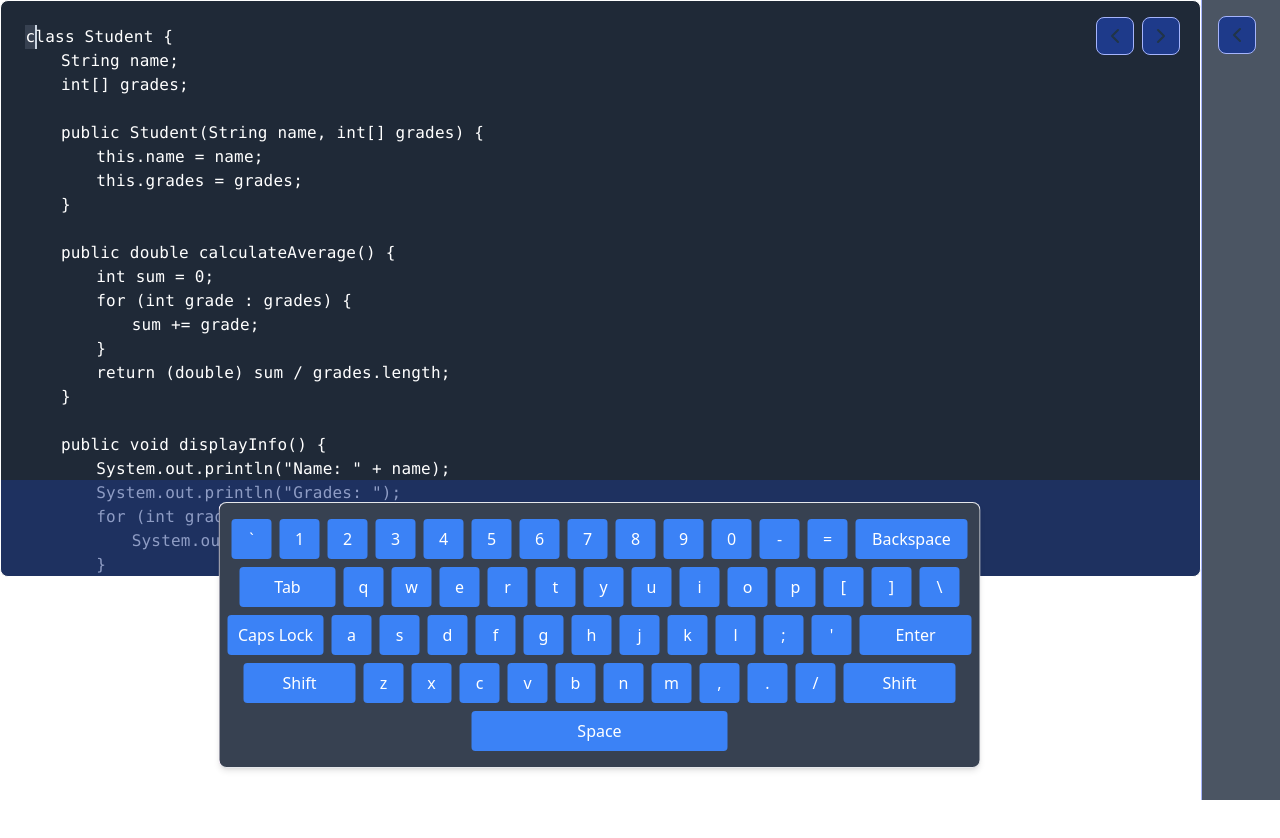
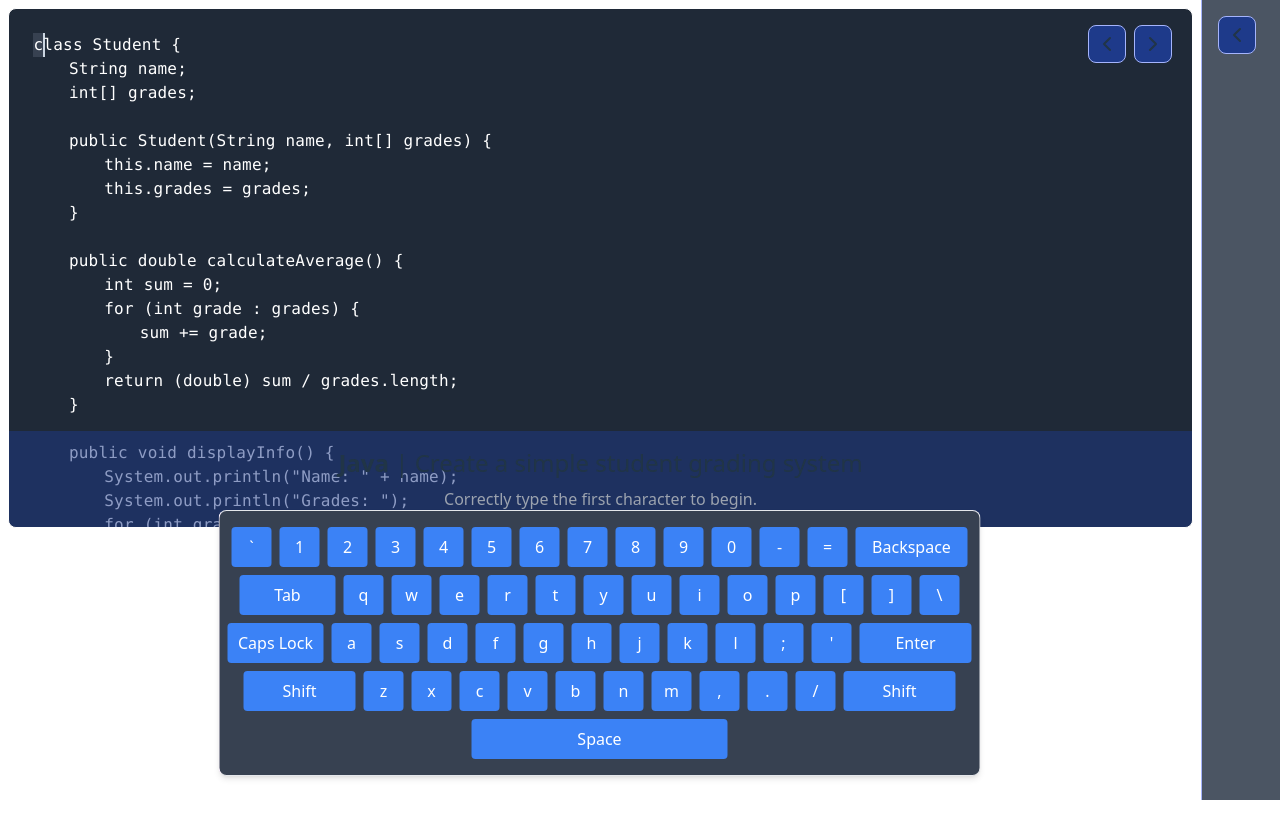
Before and after one commit to einhause/typescriptor, a React (Vite) app: page / in a window 1280 px wide. Shown: the top 838 px of the page. After the commit the page ends 800 px from the top, so only its background shows below. Built offline with nearby package versions, Linux system fonts and the light colour scheme.

Commit message:
CodeSection height fix and margin

```diff
--- a/src/App.tsx
+++ b/src/App.tsx
@@ -45,9 +45,9 @@ export default function App() {
 
   return (
     <div className="grid h-screen grid-cols-[1fr_auto]">
-      <main className="flex flex-col">
+      <main className="flex flex-col mx-2 mt-2">
         <div
-          className="h-[66.6666667%] max-h-[66.6666667%] overflow-hidden border-white border rounded-lg bg-gray-800 max-w-screen relative"
+          className="h-[65vh] max-h-[65vh] overflow-y-auto border-white border rounded-lg bg-gray-800 max-w-screen relative"
           tabIndex={0}
           ref={codeSectionContainerRef}
         >
```
